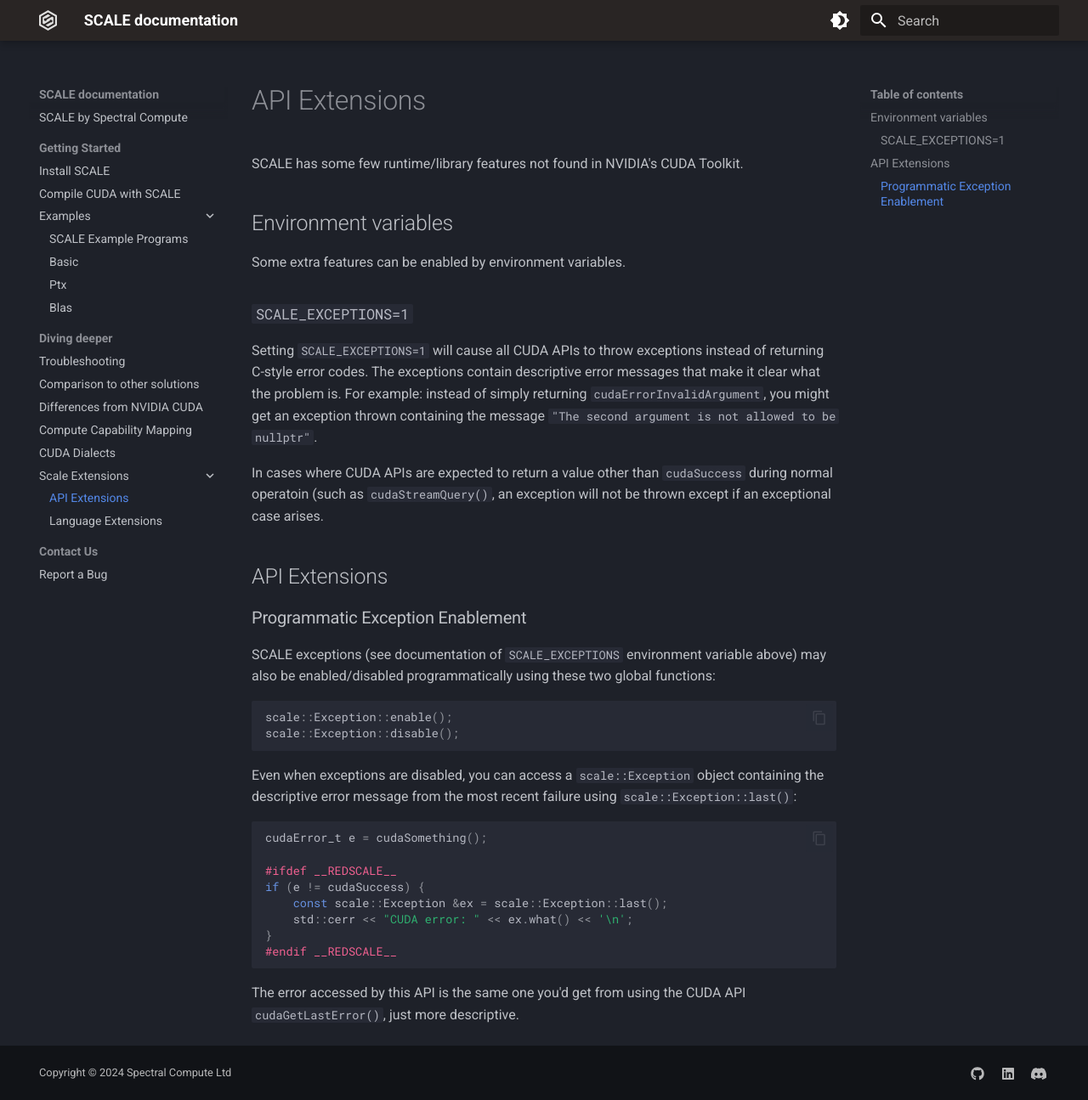
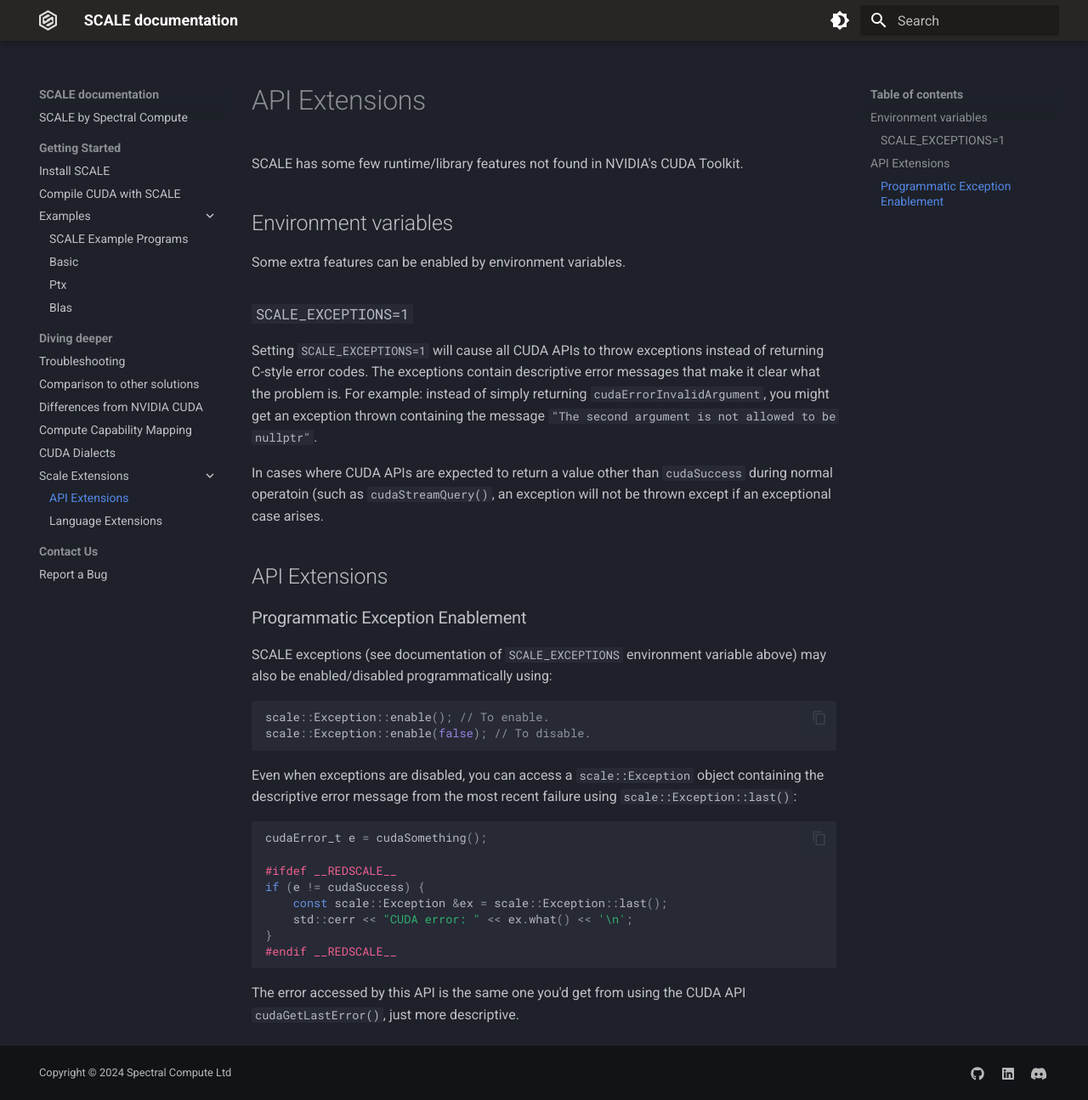
Before and after one commit to spectral-compute/scale-docs, an MkDocs documentation site: the page built from docs/manual/runtime-extensions.md, in a window 1280 px wide and 1295 px high. Shown: the whole window at 85% size. Built offline with MkDocs 1.6.1 and Material for MkDocs 9.7.7, drawn with Linux system fonts in a browser that asks for light colours.

Commit message:
Fix the documentation for programatically disabling exceptions

````diff
--- a/docs/manual/runtime-extensions.md
+++ b/docs/manual/runtime-extensions.md
@@ -24,12 +24,11 @@ exception will not be thrown except if an exceptional case arises.
 ### Programmatic Exception Enablement
 
 SCALE exceptions (see documentation of `SCALE_EXCEPTIONS` environment
-variable above) may also be enabled/disabled programmatically using
-these two global functions:
+variable above) may also be enabled/disabled programmatically using:
 
 ```c++
-scale::Exception::enable();
-scale::Exception::disable();
+scale::Exception::enable(); // To enable.
+scale::Exception::enable(false); // To disable.
 ```
 
 Even when exceptions are disabled, you can access a `scale::Exception` object
````
